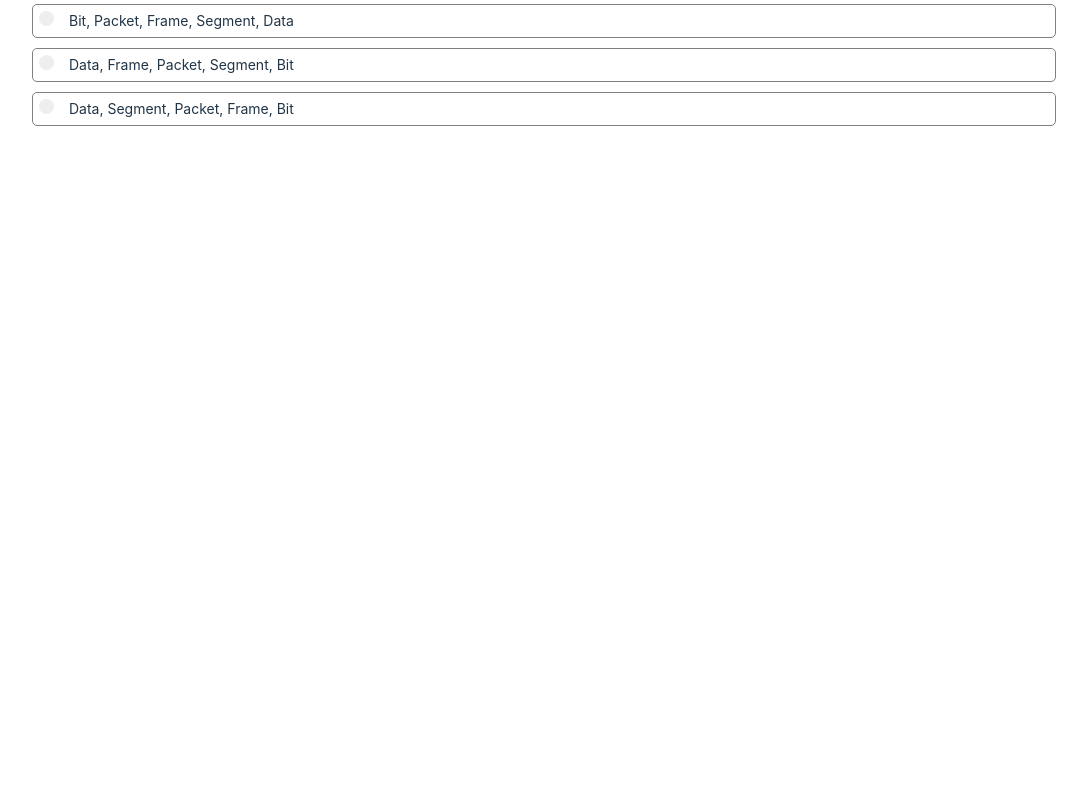
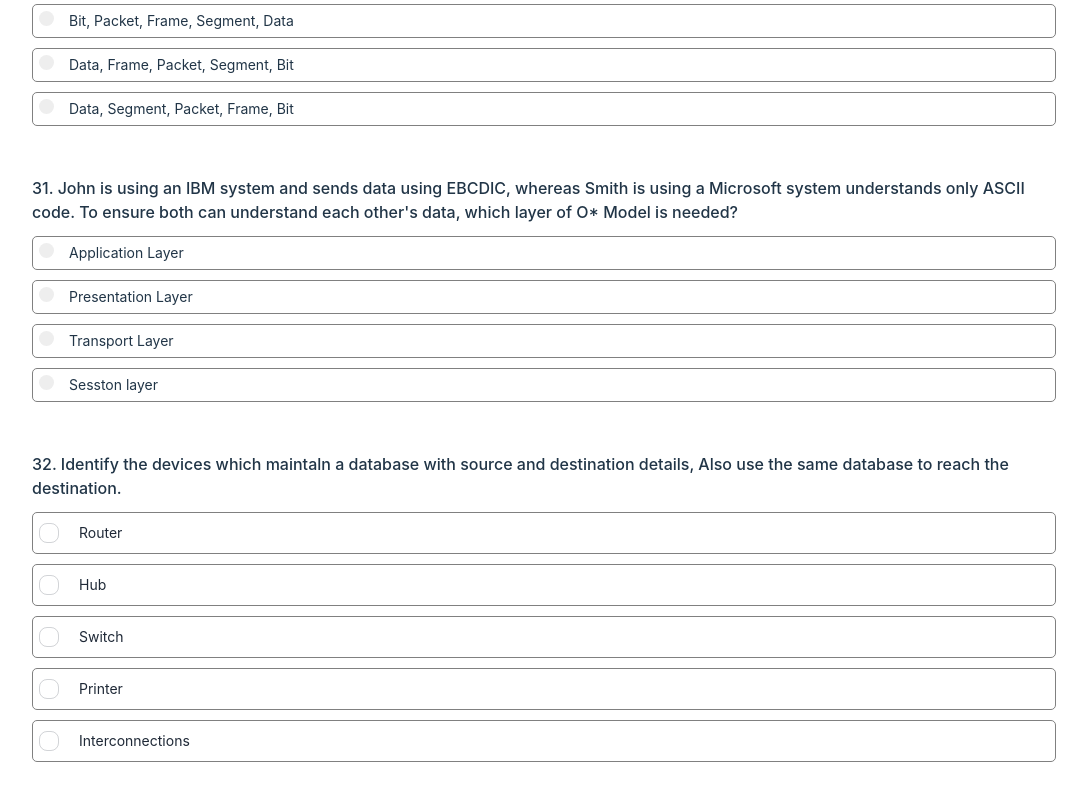
Before and after one commit to Jagdeesh-SDE/chelli_ntwk_question-paper, a React (Vite) app: page /quizzes in a window 1280 px wide. Shown: the part 7656-8456 px from the top of the page, without its empty margins (96-1183 px from the left). Before the commit the page ends 7832 px from the top, so only its background shows below. Built offline with nearby package versions, Linux system fonts and the light colour scheme.

Commit message:
added logic for selecting mutliple options

```diff
--- /dev/null
+++ b/src/components/CheckBoxLogic.jsx
@@ -0,0 +1,170 @@
+import { useState } from "react";
+
+const eachQuestion = [
+  {
+    id: 1,
+    question:
+      "Which of the following statements accurately describes a routing table?",
+    options: [
+      "A dynamic table in a router that stores information about connected networks and how to reach them.",
+      "A static list of websites a user frequently visits.",
+      "A table used to calculate the distance between two network devices.",
+      "A database containing all IP addresses on the internet.",
+    ],
+    answer:
+      "A dynamic table in a router that stores information about connected networks and how to reach them.",
+  },
+  {
+    id: 2,
+    question: "A network mask is used for",
+    options: [
+      "Specifying the number of usable IP addresses within a subnet.",
+      "Creating strong passwords for network devices.",
+      "Preventing data corruption during packet transmission.",
+      "Filtering incoming email messages.",
+    ],
+    mutlipleAnswers: true,
+    answer: [
+      "Specifying the number of usable IP addresses within a subnet.",
+      "Filtering incoming email messages.",
+    ],
+  },
+  {
+    id: 3,
+    question:
+      "You suspect an OSPF router is not purging stale entries from its Link-State Database (LSDB). What might be the cause",
+    options: [
+      "The router is configured as a Designated Router (DR) in its area.",
+      "The neighbor relationship with other routers is down.",
+      "The administrative distance of a route is set too high.",
+      "The network mask of a subnet is incorrect.",
+    ],
+    answer: "The neighbor relationship with other routers is down.",
+  },
+  {
+    id: 4,
+    question:
+      "If two OSPF routers have discrepancies in their Link-State Databases, what is a common approach to resolve the issue?",
+    options: [
+      "Manually configure static routes on both routers.",
+      "Restart the OSPF process on one or both routers.",
+      "Change the area type of one of the routers.",
+      "Increase the HELLO timer interval on the interfaces.",
+    ],
+    answer: "Restart the OSPF process on one or both routers.",
+  },
+];
+
+function CheckBoxLogic() {
+  return (
+    <>
+      <div>CheckBoxLogic</div>
+      <h2 className="text-base font-medium mb-3">
+        {eachQuestion[0].id}. {eachQuestion[0].question}
+      </h2>
+      <Options eachQuestion={eachQuestion[0]}></Options>
+      <h2 className="text-base font-medium mb-3">
+        {eachQuestion[1].id}. {eachQuestion[1].question}
+      </h2>
+
+      <Options eachQuestion={eachQuestion[1]}></Options>
+      <h2 className="text-base font-medium mb-3">
+        {eachQuestion[2].id}. {eachQuestion[2].question}
+      </h2>
+      <Options eachQuestion={eachQuestion[2]}></Options>
+      <h2 className="text-base font-medium mb-3">
+        {eachQuestion[3].id}. {eachQuestion[3].question}
+      </h2>
+      <Options eachQuestion={eachQuestion[3]}></Options>
+    </>
+  );
+}
+export default CheckBoxLogic;
+
+function Options({ eachQuestion }) {
+  const [selected, setSelcted] = useState([]);
+
+  function handleClick(event) {
+    setSelcted([...selected, event.target.value]);
+    // console.log(typeof mcqOption);
+  }
+  return (
+    <>
+      <article>
+        {eachQuestion.options.map((mcqOption) =>
+          !eachQuestion.mutlipleAnswers ? (
+            <div
+              className={
+                selected.includes(mcqOption) &&
+                mcqOption === eachQuestion.answer
+                  ? "option correct-option p-1.5"
+                  : selected.includes(mcqOption) &&
+                    mcqOption !== eachQuestion.answer
+                  ? "option wrong-option p-1.5"
+                  : "option p-1.5"
+              }
+              key={mcqOption}
+            >
+              <label
+                className="container text-sm"
+                htmlFor={mcqOption + eachQuestion.id}
+                onClick={(e) => {
+                  handleClick(e, eachQuestion.answer);
+                }}
+              >
+                {mcqOption}
+                <input
+                  value={mcqOption}
+                  name={eachQuestion.question}
+                  id={mcqOption + eachQuestion.id}
+                  type="radio"
+                />
+                <span className="checkmark"></span>
+              </label>
+            </div>
+          ) : (
+            <div
+              className={
+                selected.includes(mcqOption) &&
+                eachQuestion.answer.includes(mcqOption)
+                  ? "option correct-option p-1.5"
+                  : selected.includes(mcqOption) &&
+                    mcqOption !== eachQuestion.answer
+                  ? "option wrong-option p-1.5"
+                  : "option p-1.5"
+              }
+              key={mcqOption}
+            >
+              <label>
+                <div className="form-control">
+                  <label
+                    className="cursor-pointer label"
+                    htmlFor={mcqOption + eachQuestion.id}
+                    onClick={(e) => {
+                      handleClick(e, mcqOption);
+                    }}
+                  >
+                    <input
+                      type="checkbox"
+                      value={mcqOption}
+                      name={eachQuestion.question}
+                      id={mcqOption + eachQuestion.id}
+                      className={
+                        !selected.includes(mcqOption)
+                          ? "checkbox"
+                          : !eachQuestion.answer.includes(mcqOption)
+                          ? "checkbox checkbox-error"
+                          : "checkbox checkbox-success"
+                      }
+                    />
+                    <span className="label-text text-sm ml-5">{mcqOption}</span>
+                  </label>
+                </div>
+              </label>
+            </div>
+          )
+        )}
+      </article>
+    </>
+  );
+}
--- a/src/components/Options.jsx
+++ b/src/components/Options.jsx
@@ -3,13 +3,14 @@ import { useState } from "react";
 function Options({ eachQuestion }) {
   const [selected, setSelcted] = useState([]);
 
-  function handleClick(event, mcqOption) {
+  function handleClick(event) {
     setSelcted([...selected, event.target.value]);
     // console.log(typeof mcqOption);
   }
   return (
     <article>
-      {eachQuestion.options.map((mcqOption) => (
+      {eachQuestion.options.map((mcqOption) =>
+        !eachQuestion.mutlipleAnswers ? (
           <div
             className={
               selected.includes(mcqOption) && mcqOption === eachQuestion.answer
@@ -38,7 +39,48 @@ function Options({ eachQuestion }) {
               <span className="checkmark"></span>
             </label>
           </div>
-      ))}
+        ) : (
+          <div
+            className={
+              selected.includes(mcqOption) &&
+              eachQuestion.answer.includes(mcqOption)
+                ? "option correct-option p-0.5"
+                : selected.includes(mcqOption) &&
+                  mcqOption !== eachQuestion.answer
+                ? "option wrong-option p-0.5"
+                : "option p-0.5"
+            }
+            key={mcqOption}
+          >
+            <div className="form-control w-[100%]">
+              <label
+                className="cursor-pointer label"
+                htmlFor={mcqOption + eachQuestion.id}
+                onClick={(e) => {
+                  handleClick(e, mcqOption);
+                }}
+              >
+                <input
+                  type="checkbox"
+                  value={mcqOption}
+                  name={eachQuestion.question}
+                  id={mcqOption + eachQuestion.id}
+                  className={
+                    !selected.includes(mcqOption)
+                      ? "checkbox checkbox-sm"
+                      : !eachQuestion.answer.includes(mcqOption)
+                      ? "checkbox checkbox-sm checkbox-error"
+                      : "checkbox checkbox-sm checkbox-success"
+                  }
+                />
+                <span className="label-text text-sm ml-5 w-[100%]">
+                  {mcqOption}
+                </span>
+              </label>
+            </div>
+          </div>
+        )
+      )}
     </article>
   );
 }
--- a/src/utils/data.js
+++ b/src/utils/data.js
@@ -251,7 +251,8 @@ export const allQuestions = [
     id: 26,
     question: "Name few popular PAAS offerings (Select TWO CORRECT options)",
     options: ["LinkedIn", "Pixlr", "IBM Bluemix", "Google App Engine"],
-    answer: "Javascript XML",
+    mutlipleAnswers: true,
+    answer: ["IBM Bluemix", "Google App Engine"],
   },
   {
     id: 29,
@@ -333,7 +334,8 @@ export const allQuestions = [
     id: 36,
     question: "which of the following VLAN IDs fall into the Normal Range?",
     options: ["1001", "1003", "1005", "1007"],
-    answer: "frame switching",
+    mutlipleAnswers: true,
+    answer: ["1001", "1003", "1005"],
   },
   {
     id: 37,
@@ -356,7 +358,7 @@ export const allQuestions = [
       "Global configuration mode",
       "specific configuration mode",
     ],
-    answer: "frame switching",
+    answer: "Global configuration mode",
   },
   {
     id: 39,
@@ -382,7 +384,7 @@ export const allQuestions = [
       "It alternates automatically between 2.4 GHz and 5 GHz on adjacent access points.",
     ],
     answer:
-      "Learns from the Source MAC Address of a Frame with respect to the incoming interface",
+      "It analyzes client load and background noise and dynamically assigns a channel.",
   },
   {
     id: 41,
@@ -790,4 +792,24 @@ export const quizzQuestions = [
     ],
     answer: "Data, packet, Frame, Segment, Bit",
   },
+  {
+    id: 31,
+    question:
+      "John is using an IBM system and sends data using EBCDIC, whereas Smith is using a Microsoft system understands only ASCII code. To ensure both can understand each other's data, which layer of O* Model is needed?",
+    options: [
+      "Application Layer",
+      "Presentation Layer",
+      "Transport Layer",
+      "Sesston layer",
+    ],
+    answer: "Presentation Layer",
+  },
+  {
+    id: 32,
+    question:
+      "Identify the devices which maintaln a database with source and destination details, Also use the same database to reach the destination.",
+    options: ["Router", "Hub", "Switch", "Printer", "Interconnections"],
+    mutlipleAnswers: true,
+    answer: ["Router", "Switch"],
+  },
 ];
--- a/src/utils/questionData.js
+++ b/src/utils/questionData.js
@@ -1 +1,9 @@
-export const questionData = [];
+export const questionData = [
+  "Identify the devices which maintaln a database with source and destination details, Also use the same database to reach the destination.",
+  "Router",
+  "Hub",
+  "Switch",
+  "Printer",
+  "Interconnections",
+  ["Router", "Switch"],
+];
```
Lines whose indentation alone changed are shown as unchanged.
